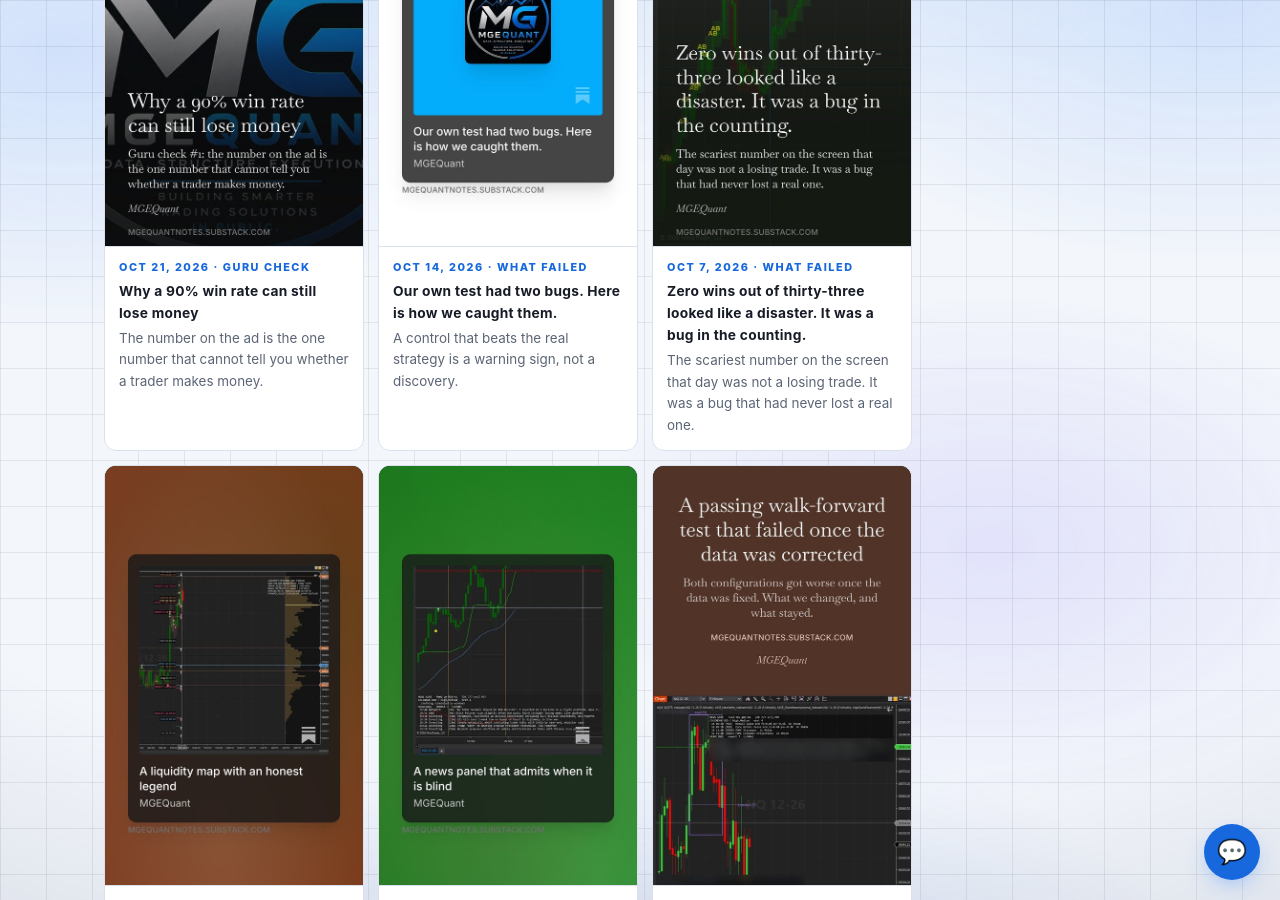
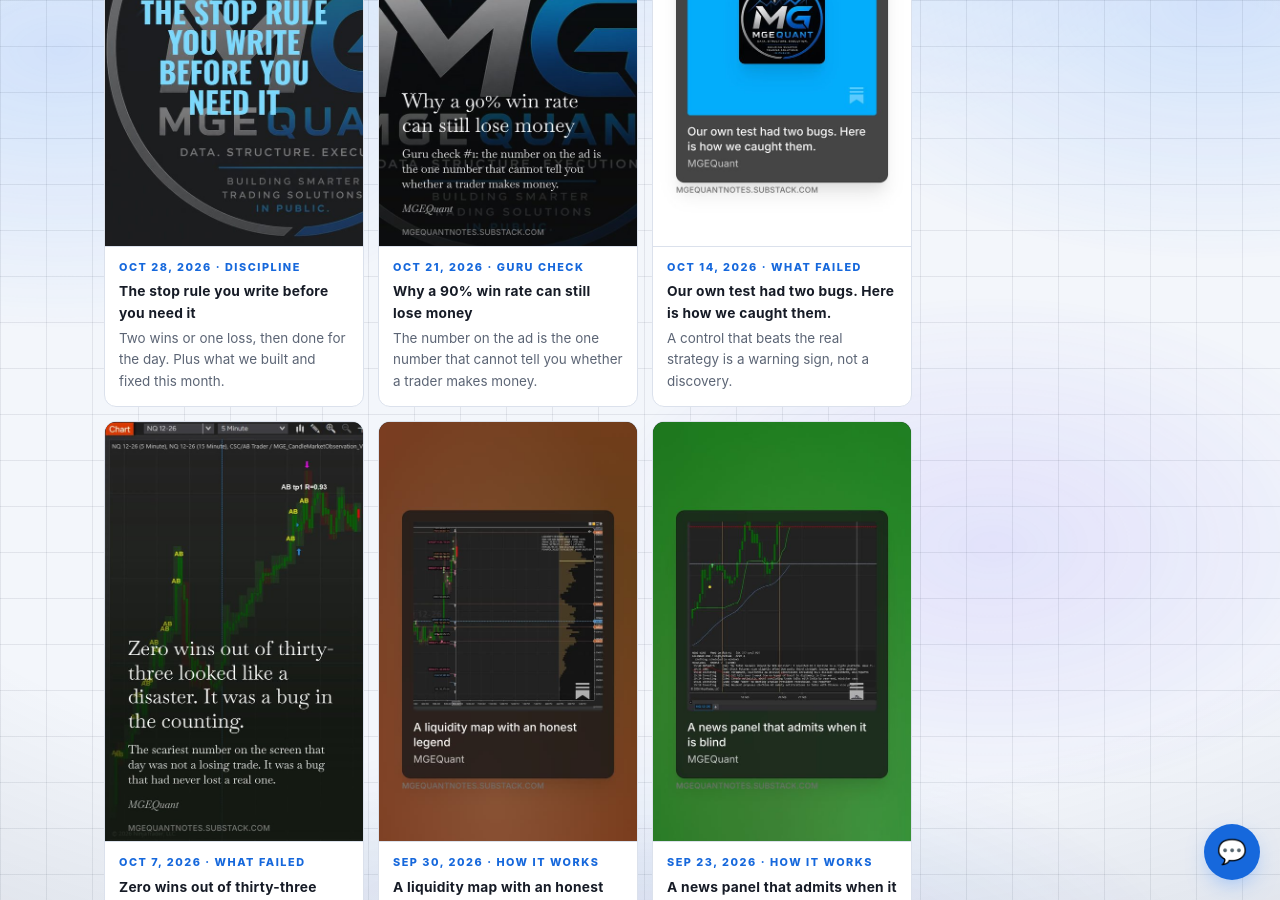
Before and after one commit to MGEQuant/MGEQuant, a Jekyll site: the page in-action.html, which Jekyll copies as it is, in a window 1280 px wide and 900 px high, scrolled down 1693 px. Built offline with Jekyll 4.4.1, drawn with Linux system fonts in a browser that asks for light colours.

Commit message:
Notes: add the Oct 28 article card (The stop rule you write before you need it)
Co-Authored-By: Claude Sonnet 5.5 <noreply@anthropic.com>

```diff
--- a/in-action.html
+++ b/in-action.html
@@ -481,6 +481,14 @@
       </div>
       <div class="notes">
         <article class="panel hov note">
+          <a class="cover" href="https://mgequantnotes.substack.com/p/the-stop-rule-you-write-before-you" target="_blank" rel="noopener"><img src="assets/img/notes/2026-10-28-stop-rule.jpg" alt="Story card: The stop rule you write before you need it, over the MGEQuant logo" loading="lazy" width="540" height="960"></a>
+          <div class="note-body">
+            <time datetime="2026-10-28">Oct 28, 2026 &middot; Discipline</time>
+            <a class="b-link" href="https://mgequantnotes.substack.com/p/the-stop-rule-you-write-before-you" target="_blank" rel="noopener"><b>The stop rule you write before you need it</b></a>
+            Two wins or one loss, then done for the day. Plus what we built and fixed this month.
+          </div>
+        </article>
+        <article class="panel hov note">
           <a class="cover" href="https://mgequantnotes.substack.com/p/why-a-90-win-rate-can-still-lose" target="_blank" rel="noopener"><img src="assets/img/notes/2026-10-21-win-rate.jpg" alt="Story card: Why a 90% win rate can still lose money, Guru check #1, over the MGEQuant logo" loading="lazy" width="540" height="960"></a>
           <div class="note-body">
             <time datetime="2026-10-21">Oct 21, 2026 &middot; Guru check</time>
```
Also changed, not shown: assets/img/notes/2026-10-28-stop-rule.jpg (added).
